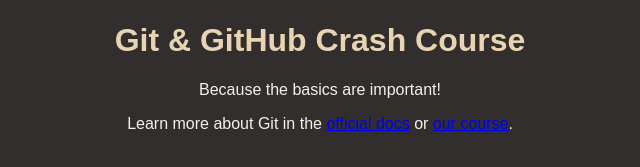
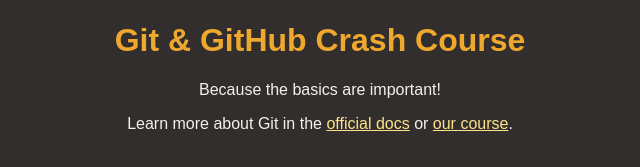
Before and after one commit to rajkumar5638/git-crashcourse, a plain HTML site: page index.html in a window 1280 px wide. Shown: the part 147-314 px from the top of the page, without its empty margins (320-960 px from the left). Drawn offline with Linux system fonts and the light colour scheme.

Commit message:
changed title color

```diff
--- a/styles.css
+++ b/styles.css
@@ -17,5 +17,8 @@ body {
 }
 
 h1 {
-  color: #e8d4b2;
+  color: #efa82e;
 }
+a {
+  color: #fee389;
+}
```
